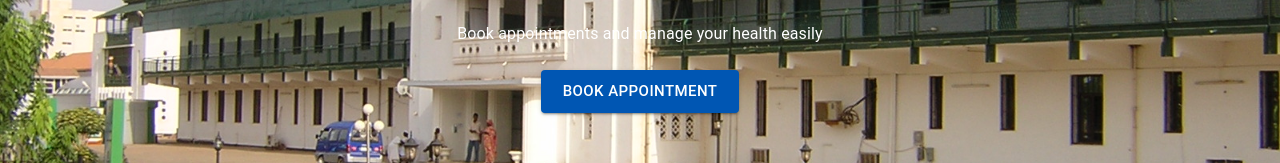
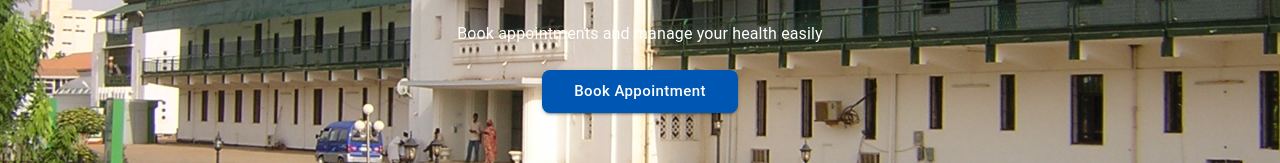
Before and after one commit to marahama61/hms, a React (Vite) app: page / in a window 1280 px wide. Shown: the part 342-505 px from the top of the page. Built offline with nearby package versions, Linux system fonts and the light colour scheme.

Commit message:
update project

```diff
--- a/src/components/Hero.jsx
+++ b/src/components/Hero.jsx
@@ -28,7 +28,14 @@ function Hero() {
       <Typography sx={{ mb: 3 }}>
         {t("platform_subtitle")}
       </Typography>
-      <Button variant="contained" size="large">
+      <Button variant="contained"
+        color="primary"
+        size="large"
+        sx={{
+        textTransform: "none",
+        borderRadius: "8px",
+        px: 4
+        }}>
         {t("book_now")}
       </Button>
     </Box>
--- a/src/components/Navbar.jsx
+++ b/src/components/Navbar.jsx
@@ -164,7 +164,7 @@ function Navbar() {
 
         <Box sx={{ width: 250, p: 2 }}>
 
-        <Button fullWidth component={Link} to="/">
+        <Button fullWidth component={Link} to="/" sx={{ textTransform: "none" }}>
         {t("home")}
         </Button>
 
```
